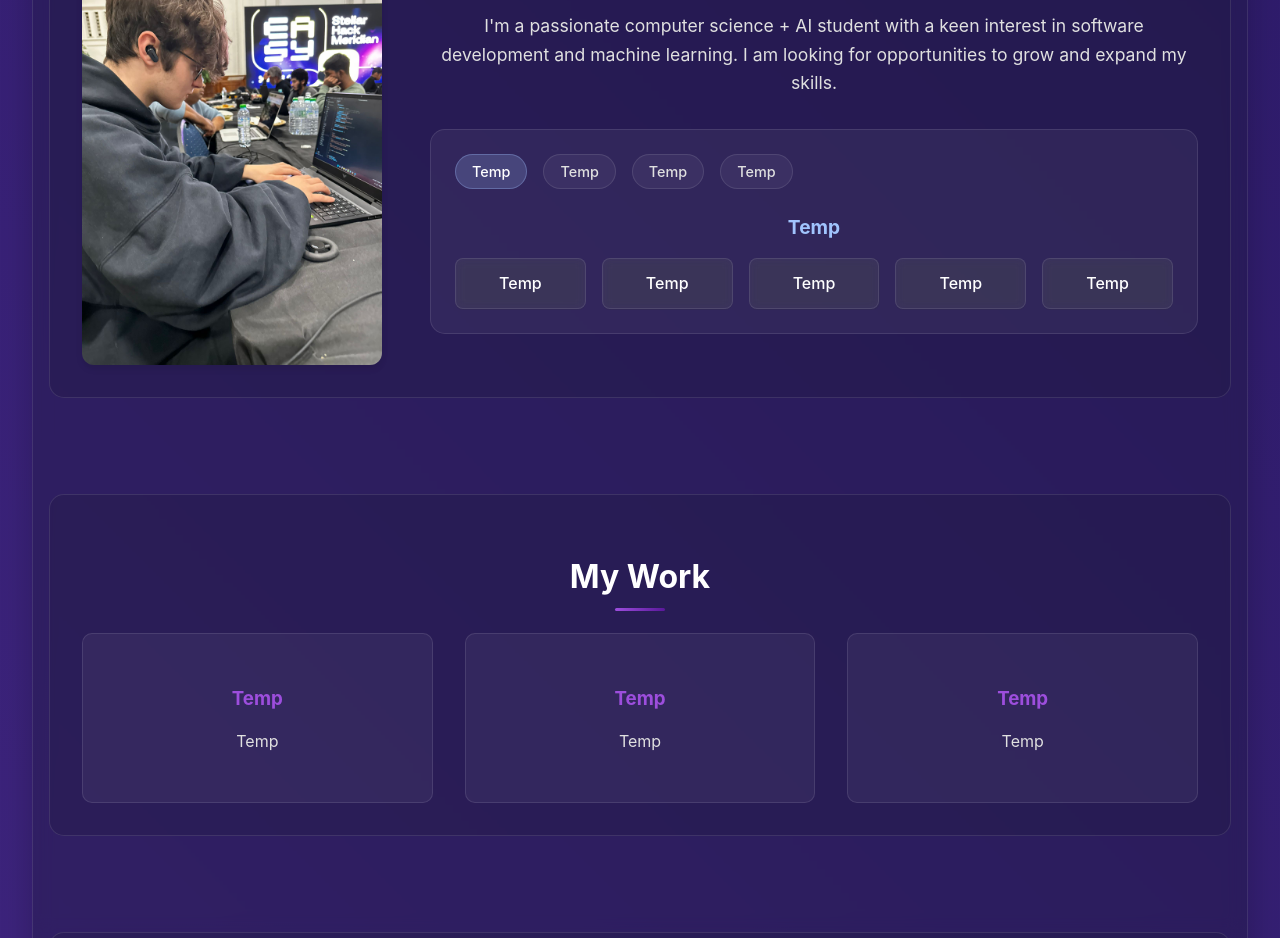
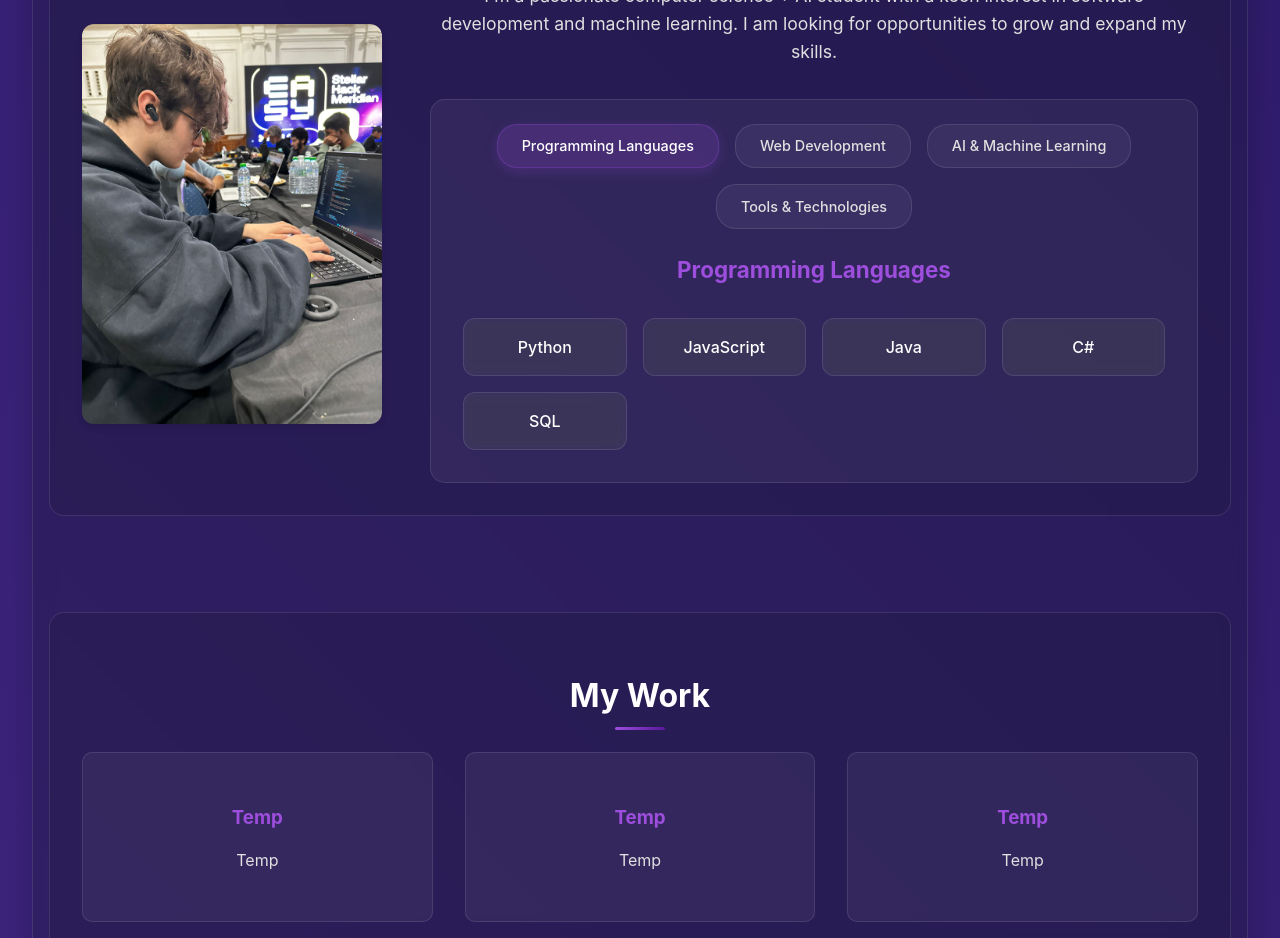
Before and after one commit to GamanMil/portfolio, a React (Vite) app: page / in a window 1280 px wide. Shown: the part 1040-1978 px from the top of the page. Built offline with nearby package versions, Linux system fonts and the light colour scheme; no server answers.

Commit message:
improved the about section and fixed header scrolling too far down

```diff
--- a/src/App.css
+++ b/src/App.css
@@ -346,6 +346,7 @@ body {
   border-radius: 15px;
   padding: 1.5rem;
   border: 1px solid rgba(255, 255, 255, 0.1);
+  transition: all 0.3s ease;
 }
 
 .skills-categories {
@@ -353,28 +354,32 @@ body {
   gap: 1rem;
   margin-bottom: 1.5rem;
   flex-wrap: wrap;
+  justify-content: center;
 }
 
 .category-btn {
   background: rgba(255, 255, 255, 0.05);
   border: 1px solid rgba(255, 255, 255, 0.1);
   color: #e0e0e0;
-  padding: 0.5rem 1rem;
+  padding: 0.8rem 1.5rem;
   border-radius: 20px;
   cursor: pointer;
   transition: all 0.3s ease;
   font-size: 0.9rem;
+  min-width: 120px;
 }
 
 .category-btn:hover {
   background: rgba(255, 255, 255, 0.1);
   transform: translateY(-2px);
+  box-shadow: 0 4px 12px rgba(0, 0, 0, 0.2);
 }
 
 .category-btn.active {
-  background: rgba(161, 196, 253, 0.2);
-  border-color: rgba(161, 196, 253, 0.3);
+  background: rgba(157, 78, 221, 0.2);
+  border-color: rgba(157, 78, 221, 0.3);
   color: #ffffff;
+  box-shadow: 0 4px 12px rgba(157, 78, 221, 0.2);
 }
 
 .skills-display {
@@ -382,23 +387,25 @@ body {
 }
 
 .skills-display h3 {
-  color: #a1c4fd;
-  margin-bottom: 1rem;
-  font-size: 1.2rem;
+  color: #9d4edd;
+  margin-bottom: 1.5rem;
+  font-size: 1.4rem;
+  text-align: center;
 }
 
 .skills-grid {
   display: grid;
-  grid-template-columns: repeat(auto-fit, minmax(120px, 1fr));
+  grid-template-columns: repeat(auto-fit, minmax(140px, 1fr));
   gap: 1rem;
+  padding: 0.5rem;
 }
 
 .skill-item {
   background: rgba(255, 255, 255, 0.05);
   backdrop-filter: blur(5px);
   border: 1px solid rgba(255, 255, 255, 0.1);
-  padding: 0.8rem;
-  border-radius: 8px;
+  padding: 1rem;
+  border-radius: 12px;
   text-align: center;
   font-weight: 500;
   color: #ffffff;
@@ -414,22 +421,32 @@ body {
   left: 0;
   width: 100%;
   height: 100%;
-  background: linear-gradient(45deg, transparent, rgba(255, 255, 255, 0.1), transparent);
+  background: linear-gradient(45deg, transparent, rgba(157, 78, 221, 0.1), transparent);
   transform: translateX(-100%);
   transition: transform 0.6s ease;
 }
 
 .skill-item:hover {
   transform: translateY(-2px);
-  background: rgba(255, 255, 255, 0.1);
+  background: rgba(157, 78, 221, 0.1);
   box-shadow: 0 4px 12px rgba(0, 0, 0, 0.2);
-  border-color: rgba(255, 255, 255, 0.2);
+  border-color: rgba(157, 78, 221, 0.2);
 }
 
 .skill-item:hover::before {
   transform: translateX(100%);
 }
 
+@keyframes fadeIn {
+  from {
+    opacity: 0;
+    transform: translateY(10px);
+  }
+  to {
+    opacity: 1;
+    transform: translateY(0);
+  }
+}
 
 @media (max-width: 768px) {
   .skills-categories {
--- a/src/App.jsx
+++ b/src/App.jsx
@@ -49,7 +49,13 @@ function App() {
   const scrollToSection = (sectionId) => {
     const element = document.getElementById(sectionId);
     if (element) {
-      element.scrollIntoView({ behavior: 'smooth' });
+      const offset = 80;
+      const elementPosition = element.getBoundingClientRect().top;
+      const offsetPosition = elementPosition + window.scrollY - offset;
+      window.scrollTo({
+        top: offsetPosition,
+        behavior: 'smooth'
+      });
     }
   };
 
@@ -128,20 +134,24 @@ function App() {
 
                 <div className="skills-slider">
                   <div className="skills-categories">
-                    <button className="category-btn active">Temp</button>
-                    <button className="category-btn">Temp</button>
-                    <button className="category-btn">Temp</button>
-                    <button className="category-btn">Temp</button>
+                    {Object.entries(skillCategories).map(([key, category]) => (
+                      <button
+                        key={key}
+                        className={`category-btn ${activeSkillCategory === key ? 'active' : ''}`}
+                        onClick={() => setActiveSkillCategory(key)}
+                      >
+                        {category.title}
+                      </button>
+                    ))}
                   </div>
-
                   <div className="skills-display">
-                    <h3>Temp</h3>
+                    <h3>{skillCategories[activeSkillCategory].title}</h3>
                     <div className="skills-grid">
-                      <div className="skill-item">Temp</div>
-                      <div className="skill-item">Temp</div>
-                      <div className="skill-item">Temp</div>
-                      <div className="skill-item">Temp</div>
-                      <div className="skill-item">Temp</div>
+                      {skillCategories[activeSkillCategory].skills.map((skill, index) => (
+                        <div key={index} className="skill-item">
+                          {skill}
+                        </div>
+                      ))}
                     </div>
                   </div>
                 </div>
```
